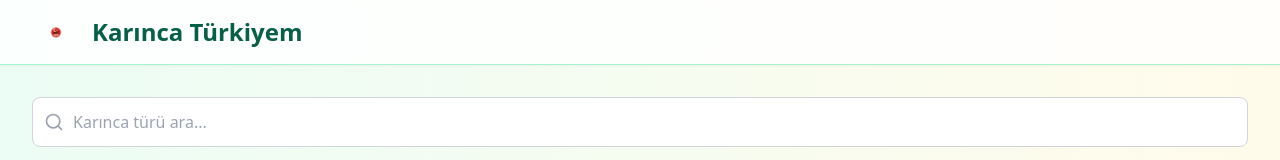
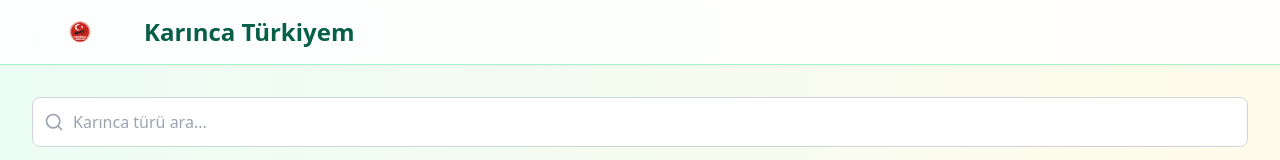
Before and after one commit to warwolf404-pixel/Karinca-Turkiyem, a React (Vite) app: page / in a window 1280 px wide. Shown: the top 160 px of the page. Built offline with nearby package versions, Linux system fonts and the light colour scheme.

Commit message:
Update App.tsx

```diff
--- a/src/App.tsx
+++ b/src/App.tsx
@@ -21,7 +21,7 @@ return (
   <img
     src="/logo.png"
     alt="Karınca Türkiyem"
-    className="h-12 w-12 object-contain mr-3"
+    className="h-24 w-24 object-contain mr-4"
   />
   <h1 className="text-2xl font-bold text-emerald-800">Karınca Türkiyem</h1>
 </div>
```
